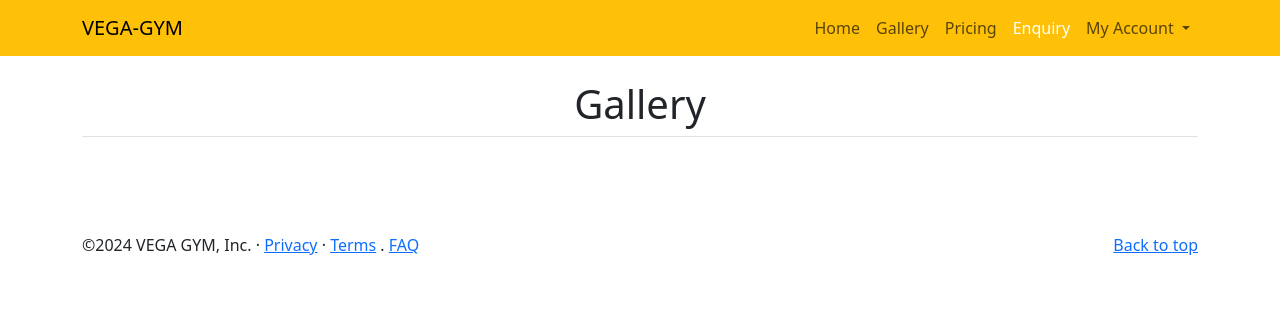
After one commit to manoramsubedi/GymMgntSystem, a Django app: page /gallery/ in a window 1280 px wide. The commit adds this page. Shown: the top 320 px of the page. Run offline with Django 3.2, Linux system fonts and the light colour scheme; data that the repository does not hold is empty.

Commit message:
gallery-added

```diff
--- /dev/null
+++ b/base/templates/base/gallery.html
@@ -0,0 +1,21 @@
+{% extends "main.html" %}
+
+
+{% block content %}
+    <section class="container my-4">
+        <h1 class="text-center mb-4 section-heading border-bottom pb-2">Gallery</h1>
+        <div class="row">
+        {% for gallery in gallerys %}
+            <div class="col-md-4 mb-4">
+                <div class="card">
+                <img src="{{gallery.image.url}}" class="card-img-top" alt="...">
+                <div class="card-body">
+                    <h5 class="card-title">{{gallery.title}}</h5>
+                    <p class="card-text">{{gallery.detail}}</p>
+                    <a href="{% url 'gallerydetail' gallery.id %}" class="btn btn-primary">View All</a>
+                </div>
+                </div>
+        {% endfor %}
+            </div>
+    </section>
+{% endblock %}
--- a/base/urls.py
+++ b/base/urls.py
@@ -5,6 +5,9 @@ urlpatterns = [
     path('', views.home, name='home'),
     path('pagedetail/<int:id>/', views.page_detail, name='pagedetail'),
     path('faq/', views.faq, name='faq'),
-    path('enquiry/', views.enquiry, name='enquiry')
+    path('enquiry/', views.enquiry, name='enquiry'),
+    path('gallery/', views.gallery, name='gallery'),
+    path('gallerydetail/<int:id>', views.gallery_detail, name='gallerydetail'),
+
 
 ]
--- a/base/views.py
+++ b/base/views.py
@@ -1,5 +1,5 @@
 from django.shortcuts import render
-from .models import Banners, Service, Page, faq_list, Enquiry
+from .models import Banners, Service, Page, faq_list, Enquiry, Gallery, GalleryImage
 from .forms import EnquiryForm
 
 # Create your views here.
@@ -34,5 +34,17 @@ def enquiry(request):
     return render(request, 'base/enquiry.html', context)
 
 
-    context= {'form':form}
-    return render(request, 'base/enquiry.html', context)
+    # context= {'form':form}
+    # return render(request, 'base/enquiry.html', context)
+
+
+def gallery(request):
+    gallerys = Gallery.objects.all().order_by('-id')
+    context = {'gallerys': gallerys}
+    return render(request, 'base/gallery.html', context)
+
+def gallery_detail(request, id):
+    gallery = Gallery.objects.get(id=id)
+    gallery_img = GalleryImage.objects.filter(gallery=gallery).order_by('-id')
+    context = {'gallery_img':gallery_img, 'gallery':gallery}
+    return render(request, 'base/detailgallery.html', context)
--- a/templates/main.html
+++ b/templates/main.html
@@ -17,7 +17,7 @@
 
     <footer class="container py-5">
         <p class="float-end"><a href="#">Back to top</a></p>
-        <p>© 2017–2024 VEGA GYM, Inc. ·
+        <p>©2024 VEGA GYM, Inc. ·
             <a href="{% url 'pagedetail' 2 %}">Privacy</a> ·
             <a href="{% url 'pagedetail' 3 %}">Terms</a> .
             <a href="{% url 'faq'%}">FAQ</a>
--- a/templates/navbar.html
+++ b/templates/navbar.html
@@ -12,7 +12,7 @@
             <a class="nav-link" aria-current="page" href="./">Home</a>
           </li>
           <li class="nav-item">
-            <a class="nav-link" aria-current="page" href="gallery.html">Gallery</a>
+            <a class="nav-link" aria-current="page" href="{% url 'gallery' %}">Gallery</a>
           </li>
           <li class="nav-item">
             <a class="nav-link" href="pricing.html">Pricing</a>
```
Also changed, not shown: base/admin.py (+8 -0 lines), base/models.py (+22 -0 lines), base/templates/base/detailgallery.html (added, +17 -0 lines), base/migrations/0008_gallery_galleryimage.py (added), base/migrations/0009_galleryimage_gallery.py (added), media/gallery/dance-3.jpg (added), media/gallery/dance-3_fZ06zkN.jpg (added), media/gallery_image/gym.jpg (added).
